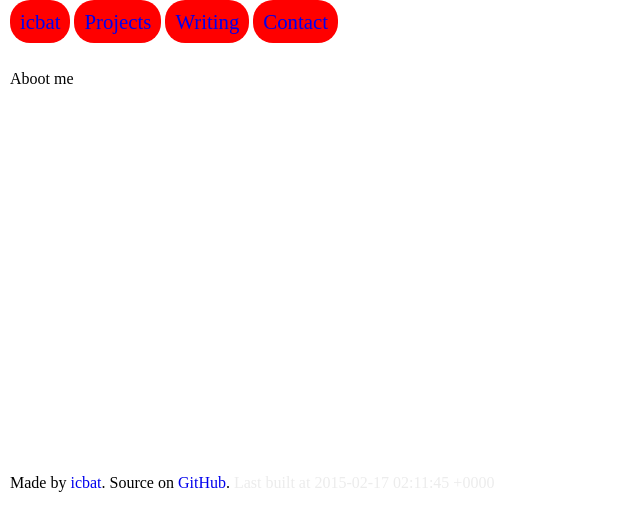
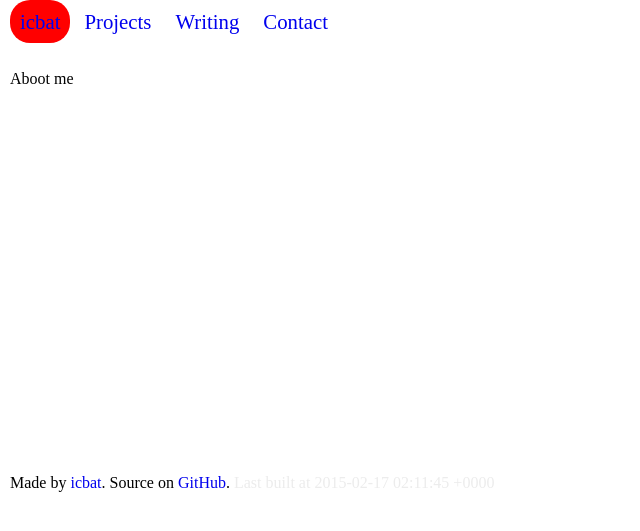
Before and after one commit to icbat/icbat.github.io, a Jekyll site: the page built from index.md, in a window 1280 px wide. Shown: the top 531 px of the page, without its empty margins (0-640 px from the left). Built offline with Jekyll 4.4.1, drawn with Linux system fonts in a browser that asks for light colours.

Commit message:
a more permanent soln

```diff
--- a/stylesheets/stylesheet.css
+++ b/stylesheets/stylesheet.css
@@ -6,10 +6,16 @@ header, footer, .content, header ul li, .highlight {padding: 10}
 a, a:visited {text-decoration: none}
 
 header li {
-width:200%;
-background-color:#f00;
 -moz-border-radius: 20px;
 border-radius: 20px;
+}
+
+header li a:hover {
+	background-color:#f00;
+}
+
+header li.homelink {
+	background-color:#f00;
 }
 
 .content {min-height: 400px}
```
